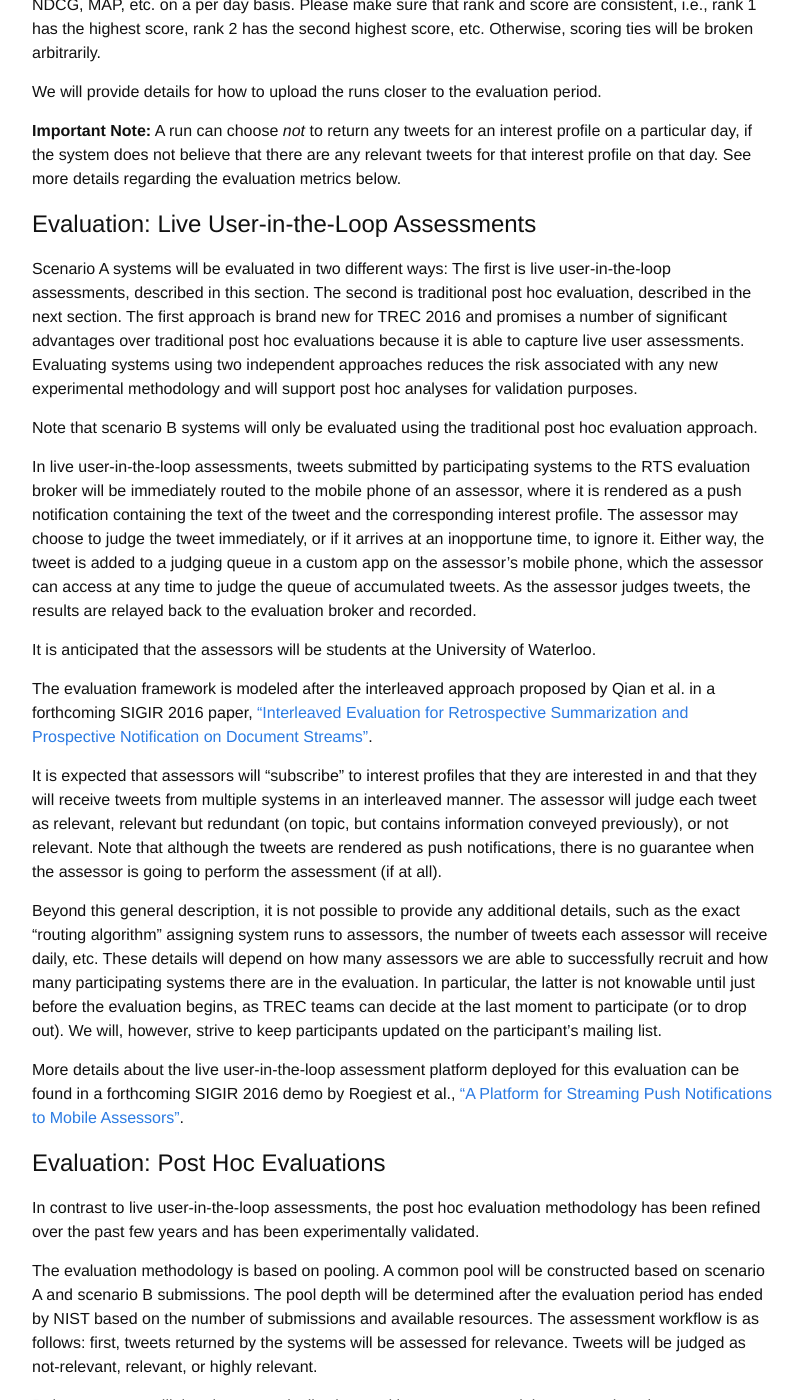
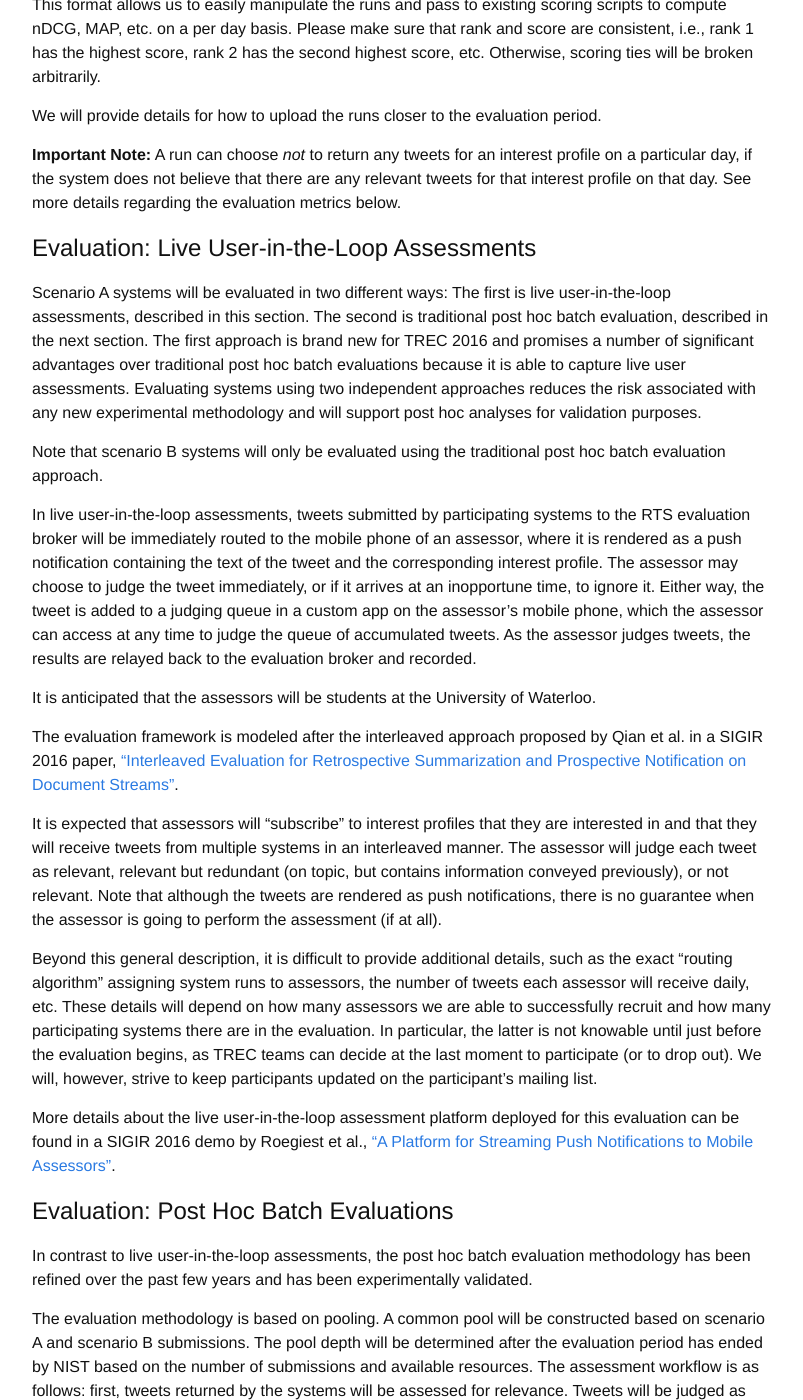
Before and after one commit to trecrts/trecrts.github.io, a Jekyll site: the page built from TREC2016-RTS-guidelines.md, in a window 1280 px wide and 1400 px high, scrolled down 3895 px. Shown: the whole window, without its empty margins (238-1041 px from the left). Built offline with Jekyll 4.4.1, drawn with Linux system fonts in a browser that asks for light colours; some of the changed text lies outside the part shown.

Commit message:
Finalized guidelines.

```diff
--- a/TREC2016-RTS-guidelines.md
+++ b/TREC2016-RTS-guidelines.md
@@ -10,10 +10,11 @@ The TREC 2016 Real-Time Summarization evaluation will take place
 from August 2, 2016 00:00:00 UTC to August 11, 2016 23:59:59
 UTC. During this time, all participating systems will "listen" to the
 Twitter sample stream using the Twitter streaming API and perform the
-evaluation tasks *in real time*. The Twitter streaming API offers an
+evaluation tasks (described in this document) *in real time*.
+The Twitter streaming API offers an
 approximately 1% sample of all tweets (sometimes called the
 "spritzer") and is freely available to all registered users. Note that
-the evaluation time period is in UTC. Track participants are
+the evaluation time period is in UTC; participants are
 responsible for translating UTC into their local time to align with
 the evaluation start and end times.
 
@@ -34,8 +35,8 @@ The scenario A evaluation setup looks like this:
 
 <center><img style="padding-bottom: 15px; padding-top: 5px" src="trecrts-setup.png" width="500px"></center>
 
-More details about this evaluation platform can be found in a
-forthcoming SIGIR 2016 demo by Roegiest et al., ["A Platform for
+More details about the evaluation platform can be found in a
+SIGIR 2016 demo by Roegiest et al., ["A Platform for
 Streaming Push Notifications to Mobile
 Assessors"](https://cs.uwaterloo.ca/~jimmylin/publications/Roegiest_etal_SIGIR2016.pdf).
 
@@ -213,7 +214,7 @@ format (i.e., keep it as is). The `rank` field is the rank of the
 result, starting with one; `score` is it's score.
 
 This format allows us to easily manipulate the runs and pass to
-existing scoring scripts to compute NDCG, MAP, etc. on a per day
+existing scoring scripts to compute nDCG, MAP, etc. on a per day
 basis. Please make sure that rank and score are consistent, i.e., rank
 1 has the highest score, rank 2 has the second highest score,
 etc. Otherwise, scoring ties will be broken arbitrarily.
@@ -230,16 +231,16 @@ day. See more details regarding the evaluation metrics below.
 
 Scenario A systems will be evaluated in two different ways: The first
 is live user-in-the-loop assessments, described in this section. The
-second is traditional post hoc evaluation, described in the next
+second is traditional post hoc batch evaluation, described in the next
 section. The first approach is brand new for TREC 2016 and
 promises a number of significant advantages over traditional post hoc
-evaluations because it is able to capture live user
+batch evaluations because it is able to capture live user
 assessments. Evaluating systems using two independent approaches
 reduces the risk associated with any new experimental methodology and
 will support post hoc analyses for validation purposes.
 
 Note that scenario B systems will only be evaluated using the
-traditional post hoc evaluation approach.
+traditional post hoc batch evaluation approach.
 
 In live user-in-the-loop assessments, tweets submitted by
 participating systems to the RTS evaluation broker will be immediately
@@ -257,7 +258,7 @@ It is anticipated that the assessors will be students at the
 University of Waterloo.
 
 The evaluation framework is modeled after the interleaved approach
-proposed by Qian et al. in a forthcoming SIGIR 2016 paper,
+proposed by Qian et al. in a SIGIR 2016 paper,
 ["Interleaved Evaluation for Retrospective Summarization and
 Prospective Notification on Document
 Streams"](https://cs.uwaterloo.ca/~jimmylin/publications/Qian_etal_SIGIR2016.pdf).
@@ -270,7 +271,7 @@ information conveyed previously), or not relevant. Note that although
 the tweets are rendered as push notifications, there is no guarantee
 when the assessor is going to perform the assessment (if at all).
 
-Beyond this general description, it is not possible to provide any
+Beyond this general description, it is difficult to provide
 additional details, such as the exact "routing algorithm" assigning
 system runs to assessors, the number of tweets each assessor will
 receive daily, etc. These details will depend on how many assessors we
@@ -282,14 +283,14 @@ strive to keep participants updated on the participant's mailing
 list.
 
 More details about the live user-in-the-loop assessment platform
-deployed for this evaluation can be found in a forthcoming SIGIR 2016
+deployed for this evaluation can be found in a SIGIR 2016
 demo by Roegiest et al., ["A Platform for Streaming Push Notifications
 to Mobile Assessors"](https://cs.uwaterloo.ca/~jimmylin/publications/Roegiest_etal_SIGIR2016.pdf).
 
-## Evaluation: Post Hoc Evaluations
+## Evaluation: Post Hoc Batch Evaluations
 
 In contrast to live user-in-the-loop assessments, the post hoc
-evaluation methodology has been refined over the past few years and
+batch evaluation methodology has been refined over the past few years and
 has been experimentally validated.
 
 The evaluation methodology is based on pooling. A common pool will be
@@ -366,7 +363,7 @@ the metrics, on a "silent day", the system receives a score of one
 (i.e., perfect score) if it does not push any tweets, or zero
 otherwise. In the EG-0 and nCG-0 variants of the metrics, for a silent
 day, all systems receive a gain of zero no matter what they do.
-For more details, see a [forthcoming SIGIR 2016 paper by Tan et al.](https://cs.uwaterloo.ca/~jimmylin/publications/Tan_etal_SIGIR2016a.pdf)
+For more details, see a [SIGIR 2016 paper by Tan et al.](https://cs.uwaterloo.ca/~jimmylin/publications/Tan_etal_SIGIR2016a.pdf)
 that explores these variant metrics.
 
 That is, under EG-1 and nCG-1, systems are rewarded for recognizing
```
Also changed, not shown: other parts of TREC2016-RTS-guidelines.md (+5 -9 lines).
